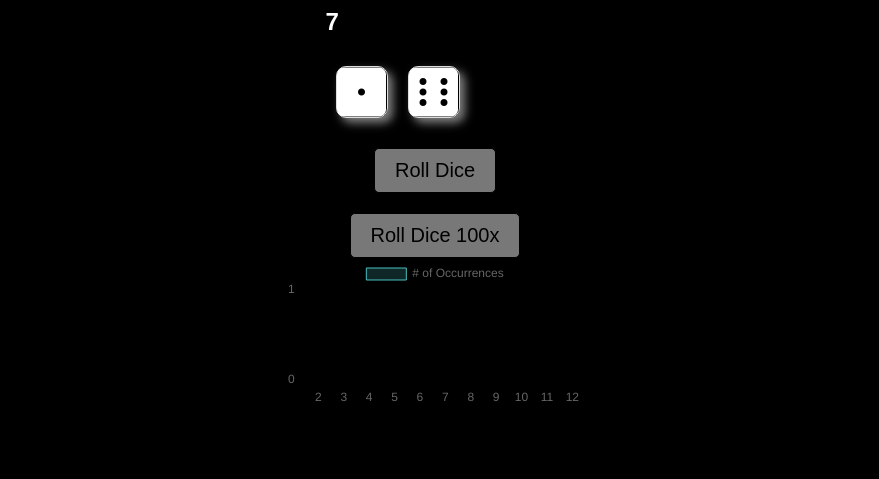
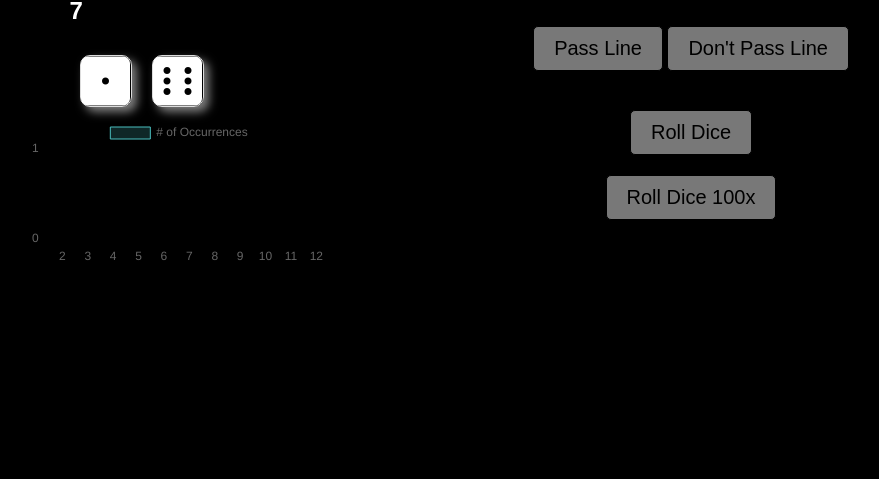
Before and after one commit to H0nzab/hazard_simulation_web, a website: page gamlbing_html/dices.html in a window 1280 px wide. Shown: the part 321-800 px from the top of the page, without its empty margins (205-1084 px from the left). Drawn offline with nearby package versions, Linux system fonts and the light colour scheme.

Commit message:
pass / dont pass line

```diff
--- a/gamlbing_html/dices.html
+++ b/gamlbing_html/dices.html
@@ -15,16 +15,9 @@
     <script src="https://cdn.jsdelivr.net/npm/chart.js"></script>
   </head>
   <body>
-    <header>
-      <h2>Balance: $<span id="balance">5000</span></h2>
-    </header>
-    <section class="betting">
-      <button id="passLineBtn" class="btn" onclick="selectBet('pass')">Pass Line</button>
-      <button id="dontPassLineBtn" class="btn" onclick="selectBet('dontPass')">Don't Pass Line</button>
-    </section>
-    <section class="status">
-      <h3 id="gameStatus"></h3>
-    </section>
+    <div class="container">
+      <!-- Left Side: Dice and Chart -->
+      <div class="left-side">
         <section class="dices">
           <h1>Animated Dice Roll</h1>
           <p>Click the button to roll the dice.</p>
@@ -38,11 +31,27 @@
             </div>
           </div>
         </section>
-    <button class="btn" onclick="rollDice()">Roll Dice</button>
-    <button class="btn" onclick="rollDiceHundred()">Roll Dice 100x</button>
         <section class="chart">
           <canvas id="myChart"></canvas>
         </section>
+      </div>
+
+      <!-- Middle: Game Info -->
+      <div class="middle">
+        <header>
+          <h2>Balance: $<span id="balance">5000</span></h2>
+        </header>
+        <section class="betting">
+          <button id="passLineBtn" class="btn" onclick="selectBet('pass')">Pass Line</button>
+          <button id="dontPassLineBtn" class="btn" onclick="selectBet('dontPass')">Don't Pass Line</button>
+        </section>
+        <section class="status">
+          <h3 id="gameStatus"></h3>
+        </section>
+        <button class="btn" onclick="rollDice()">Roll Dice</button>
+        <button class="btn" onclick="rollDiceHundred()">Roll Dice 100x</button>
+      </div>
+    </div>
 
     <script src="/gambling_js/dices.js"></script>
   </body>
--- a/gamling_css/dices.css
+++ b/gamling_css/dices.css
@@ -1,6 +1,5 @@
 body {
   display: flex;
-    flex-direction: column;
   justify-content: center;
   align-items: center;
   height: 100vh;
@@ -8,6 +7,28 @@ body {
   background-color: #000;
   color: #fff;
   font-family: Arial, sans-serif;
+}
+
+.container {
+  display: flex;
+  justify-content: space-between;
+  width: 80%;
+}
+
+.left-side {
+  flex: 1;
+  display: flex;
+  flex-direction: column;
+  align-items: center;
+  justify-content: flex-start;
+}
+
+.middle {
+  flex: 1;
+  display: flex;
+  flex-direction: column;
+  align-items: center;
+  justify-content: center;
 }
 
 .dice {
@@ -25,11 +46,13 @@ body {
   align-items: center;
   font-size: 24px;
   box-shadow: 5px 5px 10px rgba(255, 255, 255, 0.5);
-    &.roll {
+}
+
+.die.roll {
   animation: roll 0.5s infinite;
 }
-  }
-  .btn  {
+
+.btn {
   margin-top: 20px;
   padding: 10px 20px;
   font-size: 20px;
```
Lines whose indentation alone changed are shown as unchanged.
